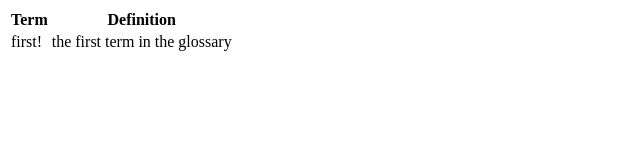
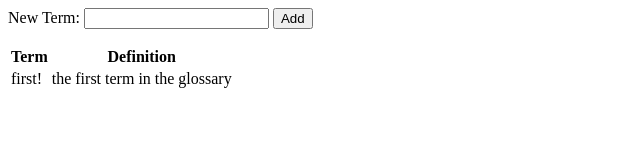
Before and after one commit to Byte-Club/homepage, a website: page site/glossary.html in a window 1280 px wide. Shown: the whole page, without its empty margins (0-640 px from the left). Drawn offline with Linux system fonts and the light colour scheme.

Commit message:
added submit form

```diff
--- a/site/glossary.html
+++ b/site/glossary.html
@@ -3,6 +3,11 @@
 
     </head>
     <body>
+        <form action="">
+              <label for="newTerm">New Term:</label>
+              <input id="newTerm" type="text" name="newTerm">
+              <input type="submit" value="Add">
+        </form>
         <table>
             <thead>
                 <tr>
@@ -16,6 +21,7 @@
                     <td>the first term in the glossary</td>
                 </tr>
             </tbody>
+
         </table>
     </body>
 </html>
```
